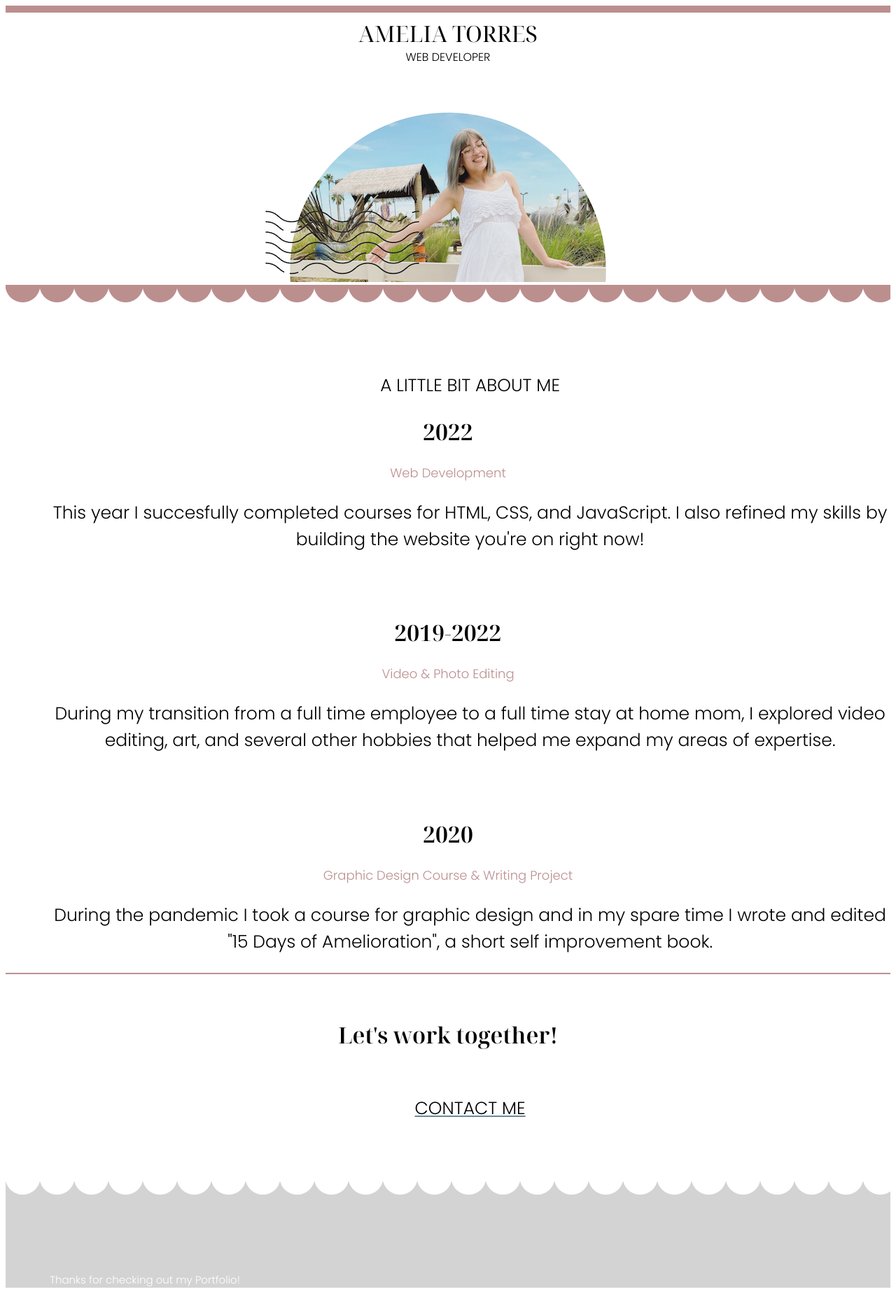
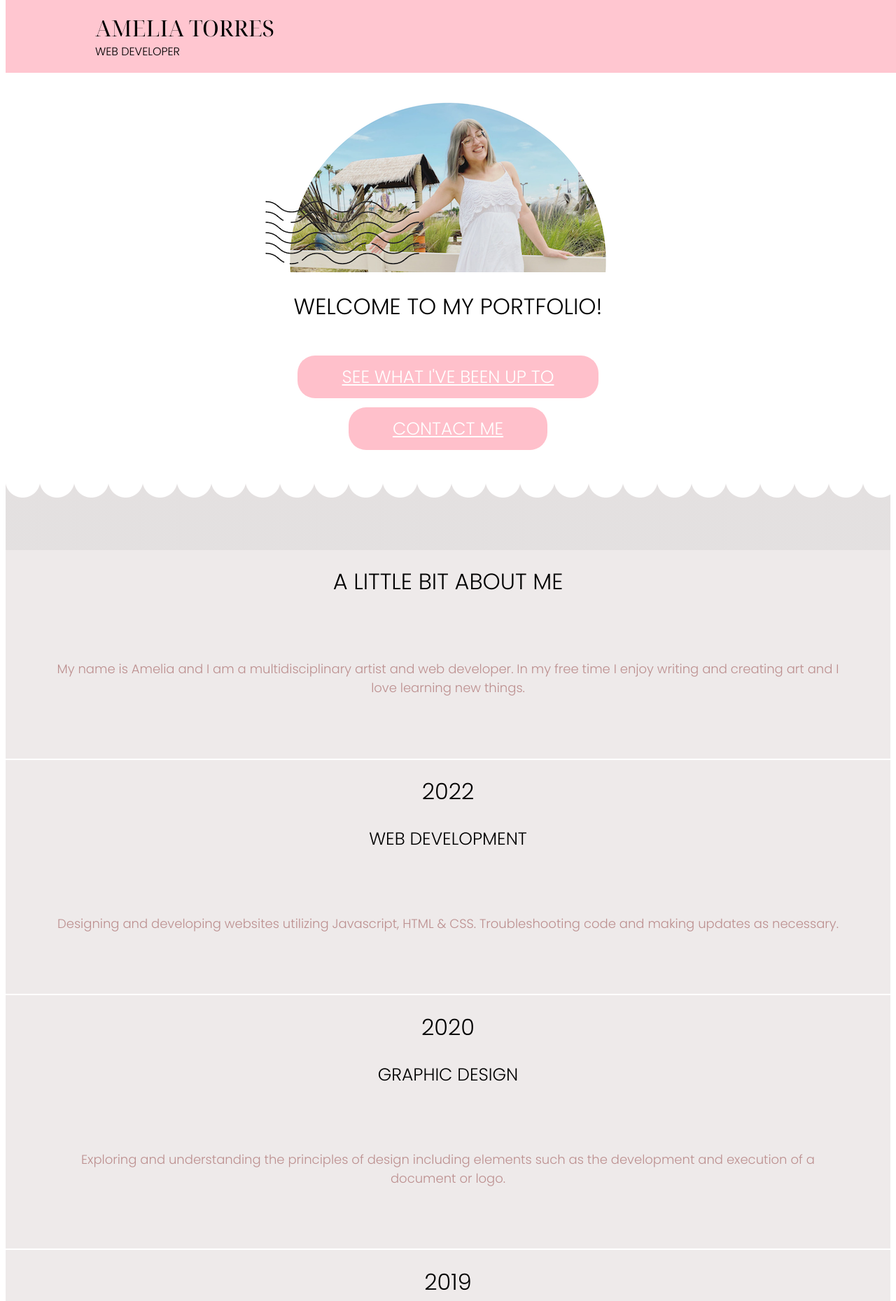
Before and after one commit to AmeliasPortfolio/PortfolioFour, a plain HTML site: page index.html in a window 1280 px wide. Shown: the top 1859 px of the page at 70% size. Drawn offline with Linux system fonts and the light colour scheme.

Commit message:
aesthetics

```diff
--- a/index.html
+++ b/index.html
@@ -12,90 +12,70 @@
     <title>Amelia's Portfolio</title>
   </head>
   <!--Header-->
-  <header><center>
-    <hr size="10px" noshade="" color="rosybrown" >
+  <header>
+    <!--<hr size="10px" noshade="" color="white" >--><br>
     <div class="myName">AMELIA TORRES</div>
-    <div class="webDev">WEB DEVELOPER</div>
-    <div>
+    <div class="webDev">WEB DEVELOPER</div><br>
+  </header>  <br><br><br><br>
+    <div class="dress"><center>
        <img src="dresswhite.png">
        <!--<hr size="1px" noshade="" color="grey">-->
     </div></center>
-  </header>
   <!--1st Body-->
   <body>
-    <span>
-    <div >
+      <div class="toppy"> </div>
+      <div  ><center>
+        <h1>WELCOME TO MY PORTFOLIO!</h1> </center></div><br>
+        <div class="wholeForm"><br>
+            <center>
+              <a href="#about_me" class="introButtons"> SEE WHAT I'VE BEEN UP TO </a><br><br><br>
+              <a href="mailto:ameliatorresh@yahoo.com" class="introButtons"> CONTACT ME </a>
+             <br><br><br><br></center>
+  </div>
+  </div>
+
+    <div class="bottom"> <center>
+        <div class="scallop-downtwo" id="about_me"></div>
+          <h1>A LITTLE BIT ABOUT ME</h1>
+            <h4 class="my_intro">My name is Amelia and I am a multidisciplinary artist and web developer.
+            In my free time I enjoy writing and creating art and I love learning new things.</h4>
+            <hr size="2px" noshade="" color="white">
+            </center>
+
+      <div>
       <center>
-        <div class="scallop-downtwo"></div>
-          <h3>A LITTLE BIT ABOUT ME</h3>
-
+        <h1>2022</h1>
+          <h3>WEB DEVELOPMENT</h3>
+            <h4 class="my_intro">Designing and developing websites utilizing Javascript, HTML & CSS. Troubleshooting code and making updates as necessary. </h4>
+            <hr size="2px" noshade="" color="white">
+        <h1>2020</h1>
+          <h3>GRAPHIC DESIGN</h3>
+            <h4 class="my_intro">Exploring and understanding the principles of design including elements such as the development and execution of a document or logo.</h4>
+            <hr size="2px" noshade="" color="white">
+        <h1>2019</h1>
+          <h3>CREATIVE WRITING & iMOVIE</h3>
+            <h4 class="my_intro">COVID... who didn't pick up a new hobby right? Just kidding.
+              I'd been dabbling in creative writing and video editing since a while before the
+              pandemic but when we were all asked to quarantine it seemed like a good time to
+              expand in both of these fields.</h4>
+            <hr size="2px" noshade="" color="white">
+            <br><br>
+            <hr size="2px" noshade="" color="pink" ><br>
+        <a href="#top" class="introButtons"> BACK TO THE TOP</a>
+      </div><br>
+      <hr size="2px" noshade="" color="pink" >
       </center>
+      <br><br>
     </div>
-      <div>
-        <center><h1>2022</h1><h4>Web Development</h4></center>
-        <h3><center>
-            This year I succesfully completed courses for HTML, CSS, and JavaScript. I also refined my skills by building
-             the website you're on right now!
-            </center></h3><br><br>
-<center><hr size="2px" noshade="" color="white"><h1>2019-2022</h1><h4>Video & Photo Editing</h4></center>
-        <h3><center>During my transition from a full time employee to a full time stay at home mom, I explored video editing, art,
-          and several other hobbies that helped me expand my areas of expertise.
-        </center></h3><br><br>
-<center><hr size="2px" noshade="" color="white"><h1>2020</h1><h4>Graphic Design Course & Writing Project</h4>
-</center><h3><center>During the pandemic I took a course for graphic design and in my spare time I wrote and edited
-  "15 Days of Amelioration", a short self improvement book.
-         <!--<a href="https://www.amazon.com/15-Days-Amelioration-Little-Self-Love-ebook/dp/B08NFN2CJV/ref=sr_1_1?crid=2ME2F0E3PVADL&keywords=15+days+of+amelioration&qid=1645646539&sprefix=%2Caps%2C98&sr=8-1">
-        </center></h3>
-          <center><img src="book.png"></a>--></center>
-
-      </div>
-      <hr size="2px" noshade="" color="rosybrown">
-    <div >
-        <br><br>
-
-      </div>
-    </span>
   </body>
-
-  <body>
-    <div><center>
-      <h1>Let's work together!</h1> </center></div><br>
-      <div class="wholeForm">
-        <!--FORM ONE:--><!--<form action="mailto:ameliatorresh@yahoo.com" enctype=”multipart/form-data”
-        method="post" name="EmailForm"><br><br>>
-          <label class="label"><h4>What's your name?</h4></label>
-            <textarea class="nameInput" type="text" name="name" id="name" placeholder="  Name"></textarea>
-          <label class="label"><h4>Are you reaching out on behalf of a company?</h4></label>
-            <textarea class="companyInput" type="text" placeholder="   Company Name "
-   minlength="2" maxlength="250"></textarea>
-          <label class="label"><h4>What would you like to say?</h4></label>
-            <textarea class="messageInput" type="text" placeholder="  Your message here."
-            min-length="5" max-length="500" required></textarea>
-            <br><br>
-            <input type=”text” size=”19″ name=”ContactName”>Your Email Form<br><br>
-            <input type="submit" value="SUBMIT" /><br><br>-->
-            <!--FORM TWO
-            <center><form action=”mailto:ameliatorresh@yahoo.com”
-            method="post"
-            enctype=”multipart/form-data”
-
-            name=”EmailForm”>
-            <h3>Name:</h3><br>
-            <input type=”text” size=”25″ name=”ContactName” class="contactName"><br><br><h3>
-            Message:</h3><br> <textarea name=”ContactComment” rows=”10″ cols=”40″ class="contactComment">
-            </textarea><br><br> <input type=”submit” value="Submit"></form></center>
-        </div>
-          </form>-->
-          <center>
-           <a href="mailto:ameliatorresh@yahoo.com"><h3>CONTACT ME</h3></a>
-          <br><br><br></center>
-
-
   <!--Foot-->
   <foot>
     <footer>
       <div class="scallop-down"></div>
       <h6>Thanks for checking out my Portfolio!</h6>
+      <!--trial css background-->
+
+      <!--end trial-->
     </footer>
   </foot>
 </html>
--- a/style.css
+++ b/style.css
@@ -1,22 +1,37 @@
 header{
-    background-color: white;}
-
-body{
-    background-color: white;
+    background-color:rgba(255, 192, 203, 0.9);
+    position:fixed;
+    width:100%;
+    top:0px;
+    padding-left: 10%;}
+.introButtons{
+    background-color:pink;
+    border-radius: 25px;
+    border-width: 5px;
+    text-decoration-color: white;
+    color: white;
+    font-family: 'Poppins', sans-serif;
+    font-weight: lighter ;
+    padding-top: 1%;
+    padding-bottom:1%;
+    padding-left: 5%;
+    padding-right: 5%;
+    font-size: 25px;
+}
+a:hover{
+    background-color: rgb(132, 218, 218);
 }
 
-a{
-    text-decoration-color: #66899D;
-    color: #66899D;
+.my_intro{
+    padding:5%;
 }
-/* Centered text */
-
  .myName {
     font-family: 'Noto Serif Display', serif;
     font-style: 'Semi-bold 600';
     color:black;
     font-size: xx-large;
   }
+
 .webDev {
     font-family: 'Poppins', sans-serif;
     font-weight: lighter ;
@@ -24,7 +39,8 @@ a{
   }
 /*end centered text*/
 h1{
-    font-family: 'Noto Serif Display', serif;
+    font-family: 'Poppins', sans-serif;
+    font-weight: lighter ;
     font-style: 'Semi-bold 600';
     color:black;
     }
@@ -42,7 +58,6 @@ h3{
     color: black;
     font-family: 'Poppins', sans-serif;
     font-weight: lighter ;
-    padding-left: 5%;
     font-size: 25px;
 }
 h4{
@@ -115,27 +130,45 @@ h6{
     border-color: white;
 }*/
 
-.scallop-up {
+/*.scallop-up {
     height: 100px;
     width: 100%;
-  /*   background: -webkit-gradient(radial, 50% 100%, 10, 50% 100%, 40, */
-    background-image: radial-gradient(50px at 50% 100%, black, black 49%, white 51%, white);
+    background: -webkit-gradient(radial, 50% 100%, 10, 50% 100%, 40,
+    background-image: radial-gradient(50px at 50% 100%, black, black 49%,white 51%, white);
+    background-size: 49px 100%;
+  }*/
+.scallop-down {
+    height: 100px;
+    width: 100%;
+    background-image: radial-gradient(50px at 50% 0, #eeeaea, #eeeaea 49%, lightgrey 51%, lightgrey);
     background-size: 49px 100%;
   }
-
-  .scallop-down {
+.scallop-downtwo {
     height: 100px;
     width: 100%;
-    background-image: radial-gradient(50px at 50% 0, white, white 49%, lightgrey 51%, lightgrey);
-    background-size: 49px 100%;
-  }
-  .scallop-downtwo {
-    height: 100px;
-    width: 100%;
-    background-image: radial-gradient(50px at 50% 0, rosybrown, rosybrown 49%, white 51%, white);
+    background-image: radial-gradient(50px at 50% 0, white, white 49%, #cecaca50 51%, #cecaca50);
     background-size: 49px 100%;
   }
 
 footer{
     background-color: lightgrey;
 }
+
+/* Split the screen in half */
+.split {
+    height: 50%;
+    width: 100%;
+    position: fixed;
+    z-index: 1;
+    top: 0;
+    overflow-x: hidden;
+    padding-top: 20px;
+  }
+
+  /* Control the bottom color */
+.bottom {
+    bottom: 0;
+    background-color: #eeeaea;
+  }
+
+/* Start stars*/
```
Also changed, not shown: 1 other file.
